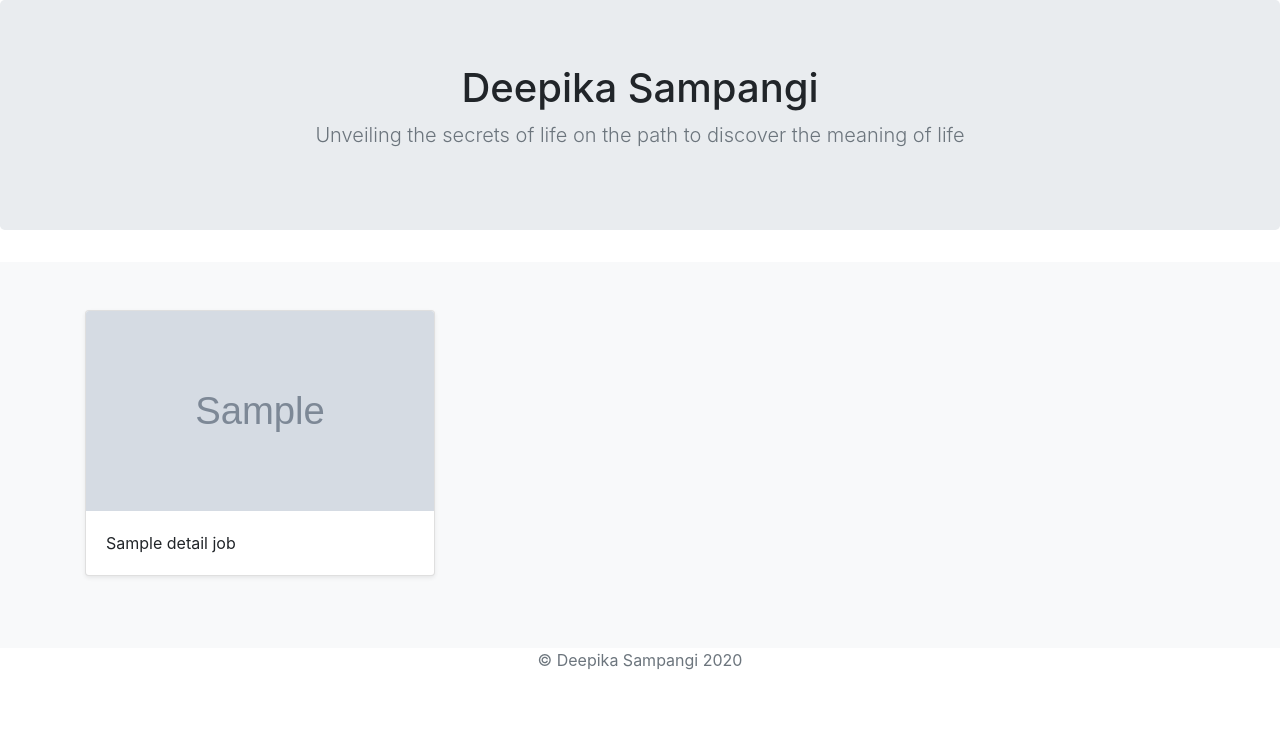
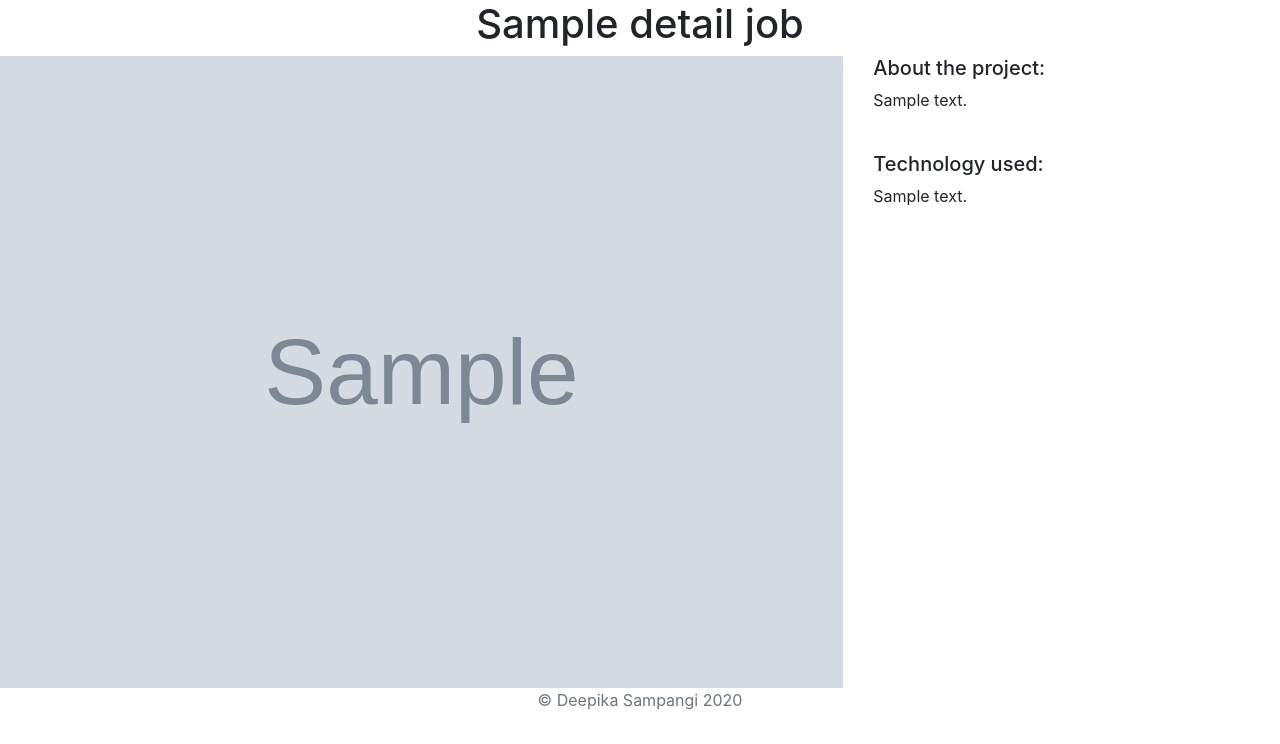
Before and after one commit to DeepikaSampangi/djangoLogging, a Django app: template dsam_portfolio/jobs/templates/jobs/job_detail.html in a window 1280 px wide. Shown: the part 56-800 px from the top of the page. Run offline with Django 3.2, Linux system fonts and the light colour scheme; the template is opened without the code that fills it: most values are stand-ins (such as "Sample title", 1, 10 or a date in 2020); grey boxes marked "Sample" are stand-in pictures; data that the repository does not hold is empty; some libraries are stand-ins or nearby versions.

Commit message:
card opening to new page format

```diff
--- a/dsam_portfolio/jobs/models.py
+++ b/dsam_portfolio/jobs/models.py
@@ -5,3 +5,6 @@ class Job(models.Model):
     job_name = models.CharField(max_length=128)
     job_img = models.ImageField(upload_to='imgs/')
     job_summary = models.CharField(max_length=512)
+
+class TechExp(models.Model):
+    techexp_name = models.CharField(max_length=256)
--- a/dsam_portfolio/jobs/templates/jobs/job_detail.html
+++ b/dsam_portfolio/jobs/templates/jobs/job_detail.html
@@ -35,7 +35,7 @@
 <body>
 <header>
     <nav class="navbar navbar-expand-lg navbar-dark bg-dark">
-        <a class="navbar-brand" href="#">Deepika Sampangi</a>
+        <a class="navbar-brand" href="{% url 'home' %}">Deepika Sampangi</a>
         <button class="navbar-toggler" type="button" data-toggle="collapse" data-target="#navbarNav" aria-controls="navbarNav" aria-expanded="false" aria-label="Toggle navigation">
             <span class="navbar-toggler-icon"></span>
         </button>
@@ -56,26 +56,19 @@
 </header>
 
 <main role="main">
-
-    <section class="jumbotron text-center">
-        <div class="container">
-            <h1>Deepika Sampangi</h1>
-            <p class="lead text-muted">Unveiling the secrets of life on the path to discover the meaning of life</p>
+    <div class="text-center">
+        <h1>{{ detail_jobs.job_name }}</h1>
+    </div>
+    <div class="row">
+        <div class="col-md-8">
+            <img src="{{ detail_jobs.job_img.url }}" alt="" width="100%">
         </div>
-    </section>
-
-    <div class="album py-5 bg-light">
-        <div class="container">
-            <div class="row">
-                <div class="col-md-4">
-                    <div class="card mb-4 shadow-sm">
-                        <img class="card-img-top" src="{{ detail_jobs.job_img.url }}" height="200" width="200"/>
-                        <div class="card-body">
-                            <p class="card-text">{{ detail_jobs.job_name }}</p>
-                        </div>
-                    </div>
-                </div>
-            </div>
+        <div class="col-md-4">
+            <h5>About the project:</h5>
+            <p>{{ detail_jobs.job_summary }}</p>
+            <br>
+            <h5>Technology used:</h5>
+            <p>{{ detail_jobs.job_summary }}</p>
         </div>
     </div>
 
--- a/dsam_portfolio/jobs/views.py
+++ b/dsam_portfolio/jobs/views.py
@@ -9,4 +9,7 @@ def home(request):
 
 def job_details(request, job_id):
     detail_job = get_object_or_404(Job, pk=job_id)
-    return render(request, 'jobs/job_detail.html', {'detail_jobs':detail_job})
+    if detail_job.job_name == 'Blogger':
+        return render(request, 'blog/allblogs.html',{'blogs':None})
+    else:
+        return render(request, 'jobs/job_detail.html', {'detail_jobs':detail_job})
```
Also changed, not shown: dsam_portfolio/jobs/templates/jobs/home.html (+15 -9 lines).
